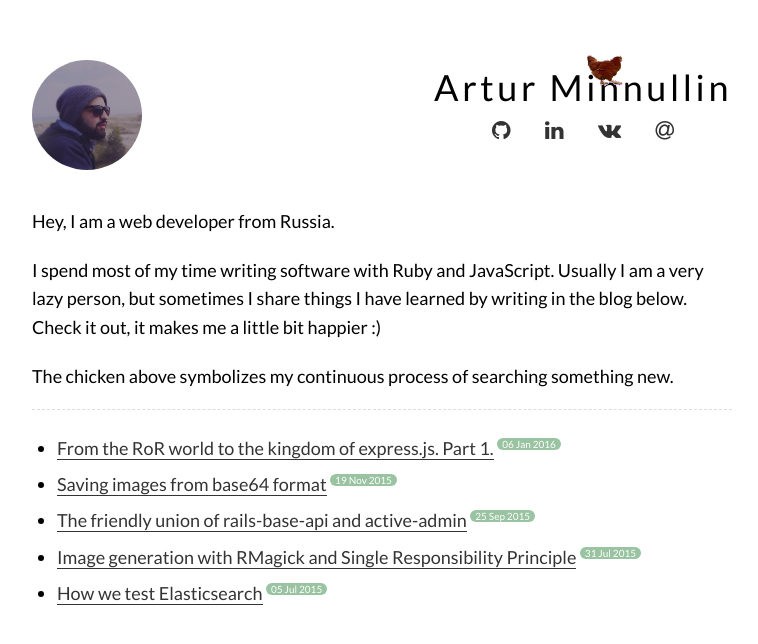
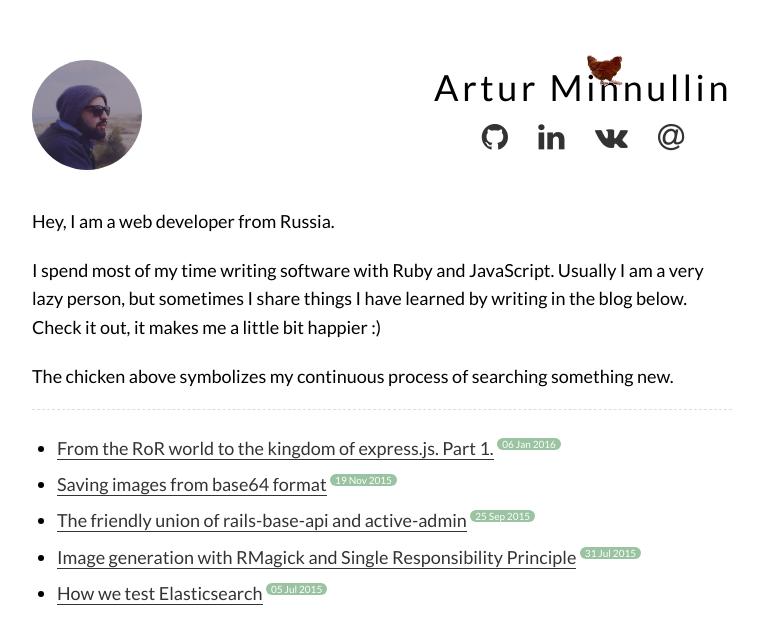
Before and after one commit to ArturMinnullin/arturminnullin.github.io, a Jekyll site: the page built from index.html, in a window 1280 px wide. Shown: the top 644 px of the page, without its empty margins (258-1016 px from the left). Built offline with Jekyll 4.4.1, drawn with Linux system fonts in a browser that asks for light colours; nearby versions of some CDN libraries; Markdown is read by kramdown in place of the engine named in the settings.

Commit message:
Make social links bigger

```diff
--- a/_sass/modules/_info.scss
+++ b/_sass/modules/_info.scss
@@ -36,9 +36,9 @@
   text-align: center;
 
   a {
-    padding: 0.4em 0.7em;
+    padding: 0 .4em;
     border: none;
-    font-size: 1.2em;
+    font-size: 1.7em;
   }
 }
 
```
